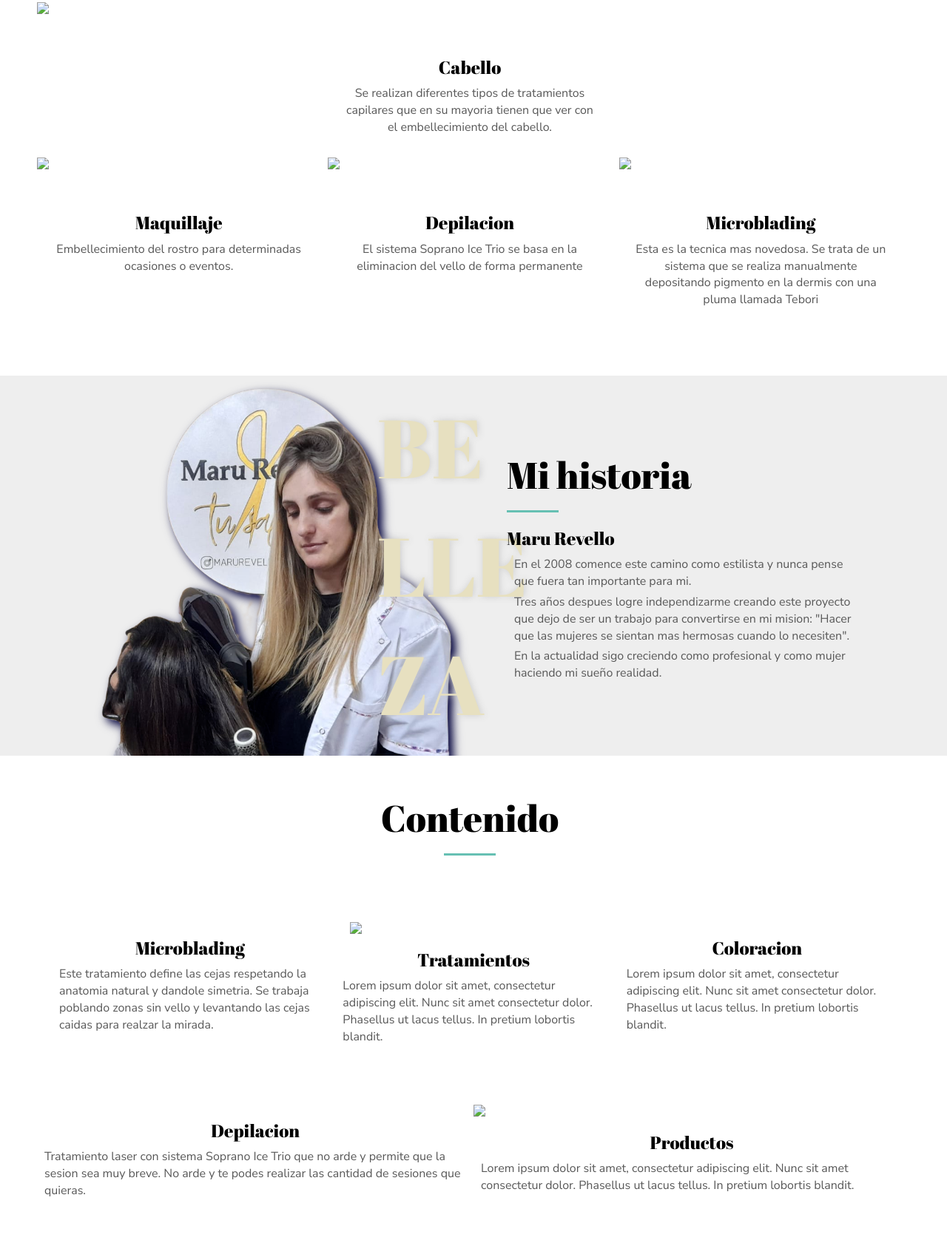
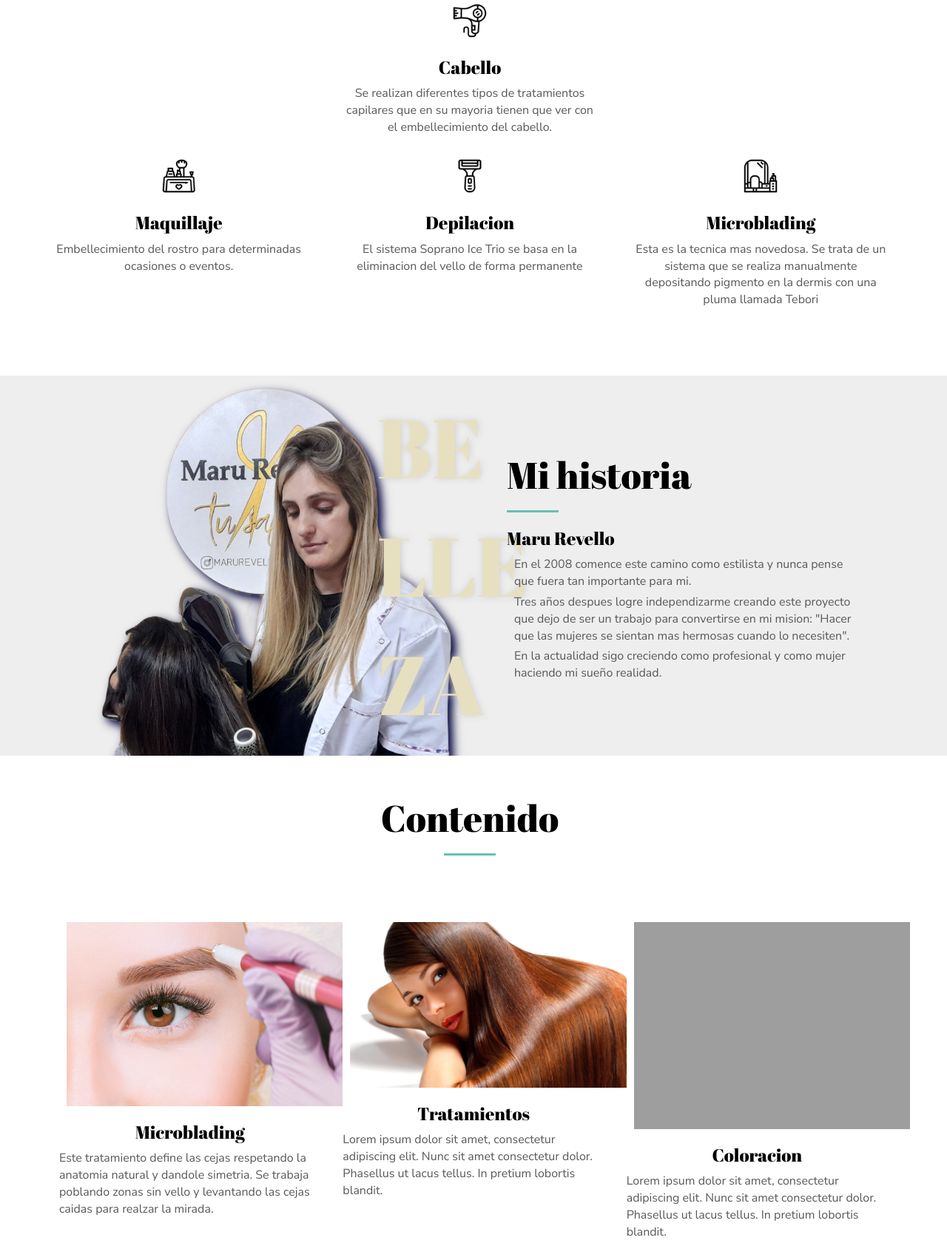
Before and after one commit to PabRev/MRTusalon, a plain HTML site: page index.html in a window 1280 px wide. Shown: the part 786-2467 px from the top of the page at 74% size. Drawn offline with Linux system fonts and the light colour scheme; some packages are replaced by stand-ins of ours; the site is published under a folder, as on GitHub Pages, so addresses that start at the root find nothing.

Commit message:
correccion imagenes 1

```diff
--- a/index.html
+++ b/index.html
@@ -29,7 +29,7 @@
 
 
   <div class="background-image-container white-text-container"
-    style="background-image: url('/images/peluqieria\ 1.jpg')">
+    style="background-image: url('./images/peluqieria\ 1.jpg')">
     <div class="overlay"></div>
     <div class="container">
       <div class="row">
@@ -54,7 +54,7 @@
       </div>
       <div class="row">
         <div class="col-xs-12">
-          <img class="img-centro" src="/icons/hair_dryer_beauty_icon_186712.png" />
+          <img class="img-centro" src="./icons/hair_dryer_beauty_icon_186712.png" />
           <br />
           <h3 class="text-center">Cabello</h3>
           <p class="center">
@@ -68,7 +68,7 @@
 
       <div class="row">
         <div class="col-xs-12 col-md-4">
-          <img class="img-centro" src="/icons/pouch_makeup_cosmetics_beauty_lipstick_icon_186725.png" />
+          <img class="img-centro" src="./icons/pouch_makeup_cosmetics_beauty_lipstick_icon_186725.png" />
           <br />
           <h3 class="text-center">Maquillaje</h3>
           <p class="center">
@@ -78,7 +78,7 @@
 
         <div class="col-xs-12 col-md-4">
           <div class="fa-container">
-            <img class="img-centro" src="/icons/shaving_beauty_icon_186721.png" />
+            <img class="img-centro" src="./icons/shaving_beauty_icon_186721.png" />
             <br />
           </div>
           <h3 class="text-center">Depilacion</h3>
@@ -88,7 +88,7 @@
         </div>
         <div class="col-xs-12 col-md-4">
           <div class="fa-container">
-            <img class="img-centro" src="/icons/salon_mirror_makeup_cosmetics_beauty_icon_186730.png" />
+            <img class="img-centro" src="./icons/salon_mirror_makeup_cosmetics_beauty_icon_186730.png" />
             <br />
           </div>
           <h3 class="text-center">Microblading</h3>
@@ -149,7 +149,7 @@
 
         <div class="container">
           <div class="col-xs-12 col-md-4">
-            <img src="/images/microblading-atlanta-ga.jpg" alt="" class="img-responsive" />
+            <img src="./images/microblading-atlanta-ga.jpg" alt="" class="img-responsive" />
             <h3 class="text-center">Microblading</h3>
             <p>
               Este tratamiento define las cejas respetando la anatomia natural y dandole simetria.
@@ -158,7 +158,7 @@
           </div>
 
           <div class="col-xs-12 col-md-4">
-            <img src="/images/alisado1.jpg" class="img-responsive" />
+            <img src="./images/alisado1.jpg" class="img-responsive" />
             <h3 class="text-center">Tratamientos</h3>
             <p>
               Lorem ipsum dolor sit amet, consectetur adipiscing elit. Nunc sit
@@ -167,7 +167,7 @@
             </p>
           </div>
           <div class="col-xs-12 col-md-4">
-            <img src="/images/color2.png" alt="" class="img-responsive" />
+            <img src="./images/color2.png" alt="" class="img-responsive" />
             <h3 class="text-center">Coloracion</h3>
             <p>
               Lorem ipsum dolor sit amet, consectetur adipiscing elit. Nunc sit
@@ -185,7 +185,7 @@
 
             <div class="row">
               <div class="col-md-6">
-                <img src="/images/depilacion.jpg" alt="" class="img-producto" />
+                <img src="./images/depilacion.jpg" alt="" class="img-producto" />
                 <h3 class="text-center">Depilacion</h3>
                 <p>
                   Tratamiento laser con sistema Soprano Ice Trio que no arde y permite que la sesion sea muy breve.
@@ -194,7 +194,7 @@
               </div>
 
               <div class="col-md-6">
-                <img src="/images/Fotos final de producto/producto1 final.png" class="img-producto" />
+                <img src="./images/Fotos final de producto/producto1 final.png" class="img-producto" />
                 <h3 class="text-center">Productos</h3>
                 <p>
                   Lorem ipsum dolor sit amet, consectetur adipiscing elit. Nunc sit
```
